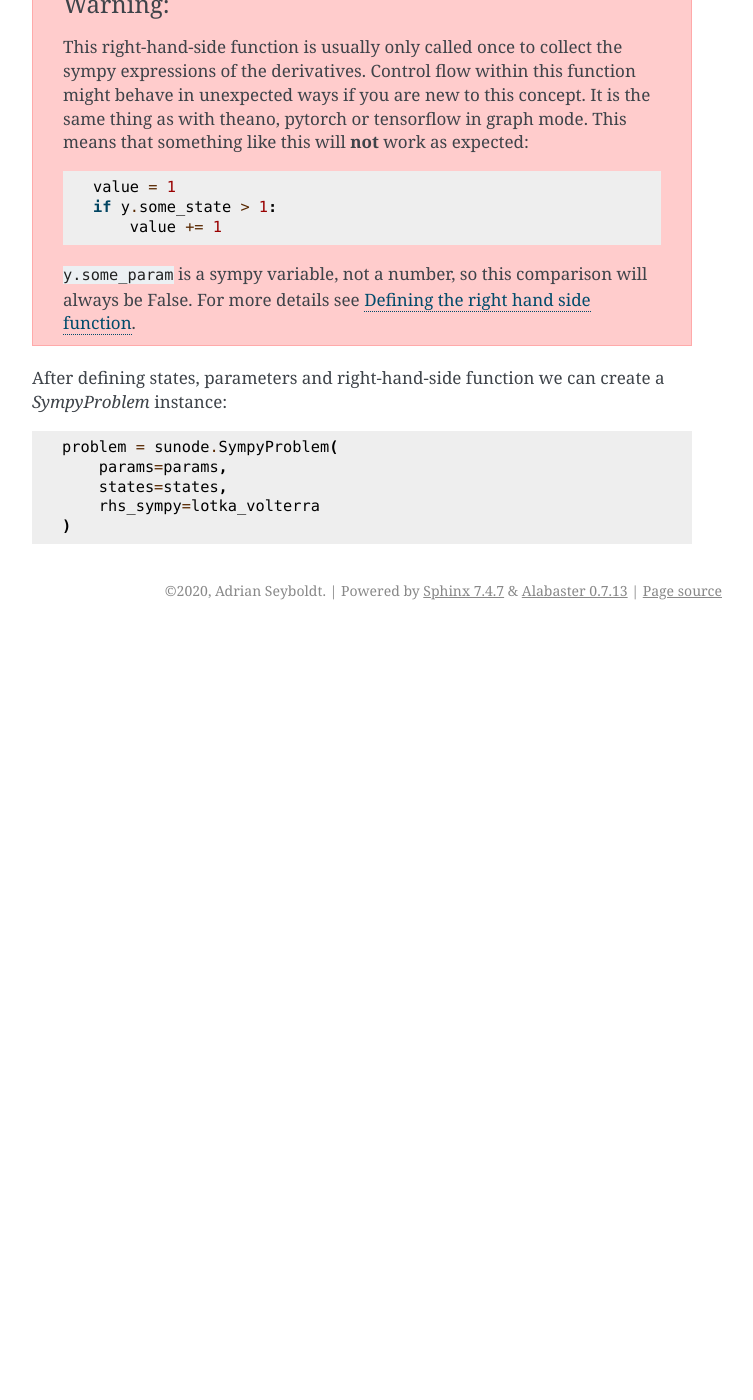
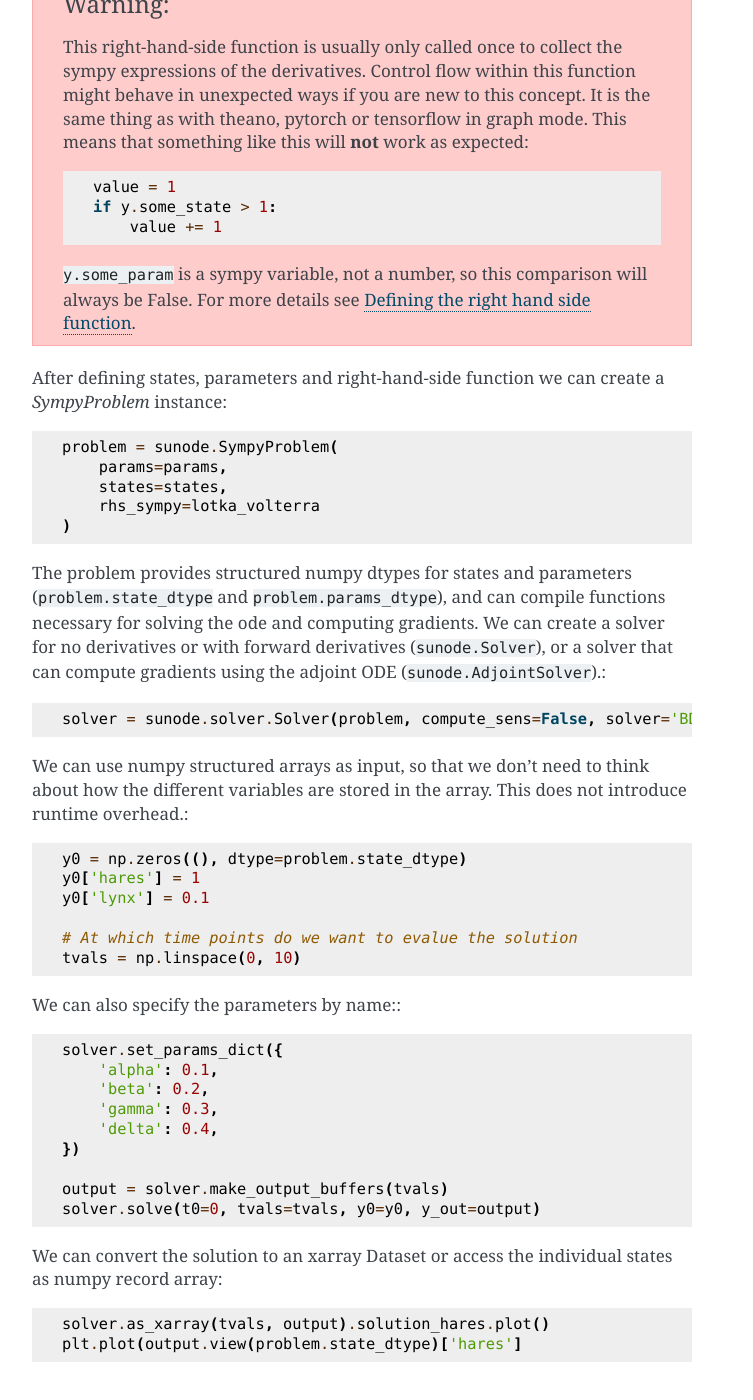
Before and after one commit to pymc-devs/sunode, a Sphinx documentation site: the page built from doc/source/without_pymc.rst, in a window 1280 px wide and 1400 px high, scrolled down 1482 px. Shown: the whole window, without its empty margins (388-1141 px from the left). Built offline with Sphinx 7.4.7, drawn with Linux system fonts in a browser that asks for light colours; before the commit the page ends 2112 px from its top, so only the background shows below that; some of the changed text lies outside the part shown.

Commit message:
Update documentation

```diff
--- a/doc/source/without_pymc.rst
+++ b/doc/source/without_pymc.rst
@@ -1,13 +1,13 @@
 .. _usage-basic:
 
-Usage without theano
-====================
+Stand-alone usage
+=================
 
 We will use the Lotka-Volterra equations as a simple example: We have two
-animal populations (Lyxes and Hares). The Lyxes die of natural causes with a
+animal populations (Lynxes and Hares). The Lynxes die of natural causes with a
 rate proportianl to their number, and are born with a rate proportional to the
-number of lyxes and hares. Hares are born with a rate proportial to their
-current number, and die when eaten by a lyx. We get:
+number of lynxes and hares. Hares are born with a rate proportial to their
+current number, and die when eaten by a lynx. We get:
 
 .. math::
    \frac{dH}{dt} = \alpha H - \beta LH \\ \frac{dL}{dt} = \delta LH - \gamma L
@@ -90,3 +90,41 @@ After defining states, parameters and right-hand-side function we can create a
         states=states,
         rhs_sympy=lotka_volterra
     )
+
+The problem provides structured numpy dtypes for states and parameters
+(``problem.state_dtype`` and ``problem.params_dtype``), and can compile
+functions necessary for solving the ode and computing gradients. We can
+create a solver for no derivatives or with forward derivatives
+(``sunode.Solver``), or a solver that can compute gradients using
+the adjoint ODE (``sunode.AdjointSolver``).::
+
+    solver = sunode.solver.Solver(problem, compute_sens=False, solver='BDF')
+
+We can use numpy structured arrays as input, so that we don't need to
+think about how the different variables are stored in the array.
+This does not introduce runtime overhead.::
+
+    y0 = np.zeros((), dtype=problem.state_dtype)
+    y0['hares'] = 1
+    y0['lynx'] = 0.1
+
+    # At which time points do we want to evalue the solution
+    tvals = np.linspace(0, 10)
+
+We can also specify the parameters by name:::
+
+    solver.set_params_dict({
+        'alpha': 0.1,
+        'beta': 0.2,
+        'gamma': 0.3,
+        'delta': 0.4,
+    })
+
+    output = solver.make_output_buffers(tvals)
+    solver.solve(t0=0, tvals=tvals, y0=y0, y_out=output)
+
+We can convert the solution to an xarray Dataset or access the
+individual states as numpy record array::
+
+    solver.as_xarray(tvals, output).solution_hares.plot()
+    plt.plot(output.view(problem.state_dtype)['hares']
```
